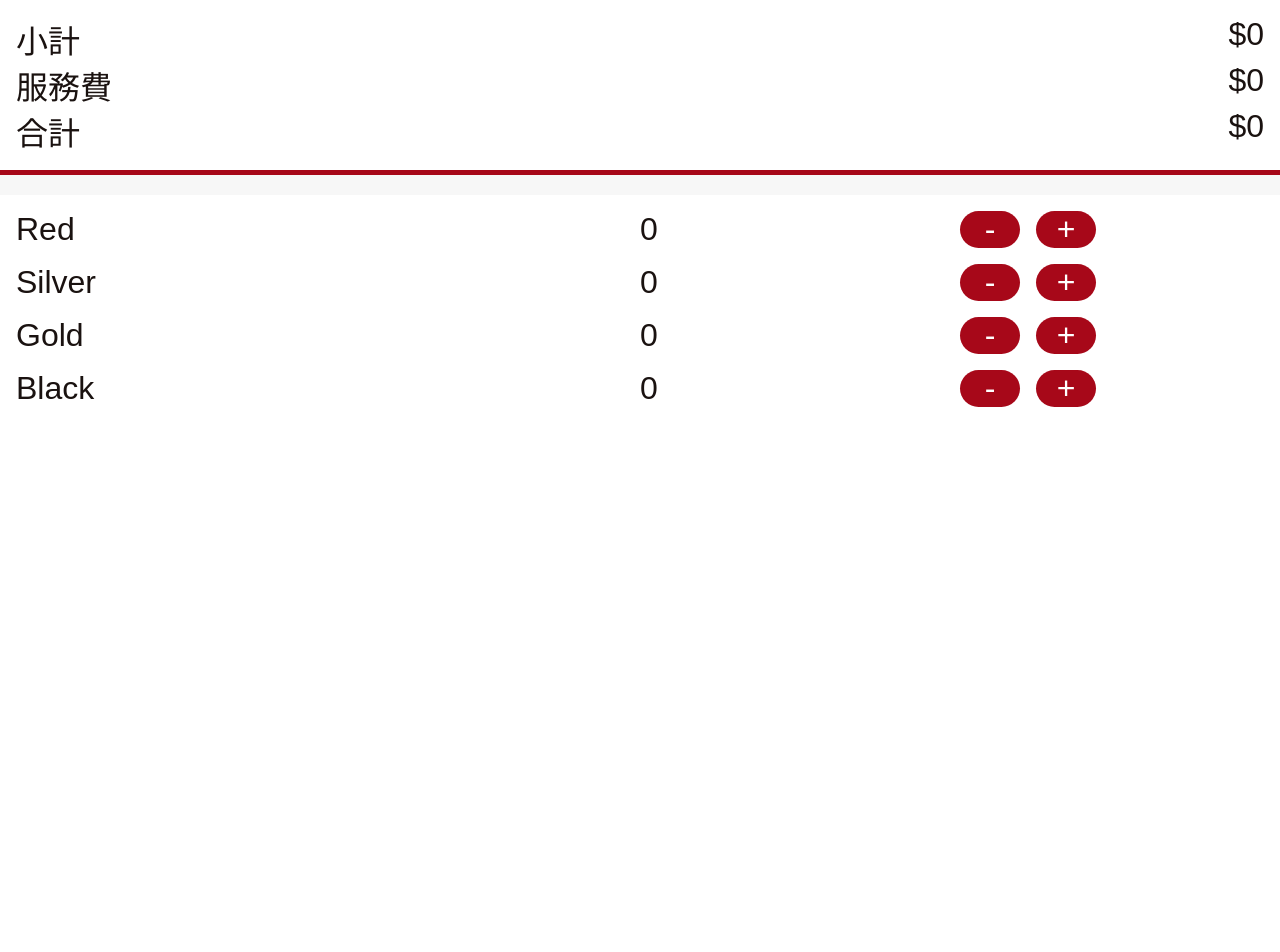
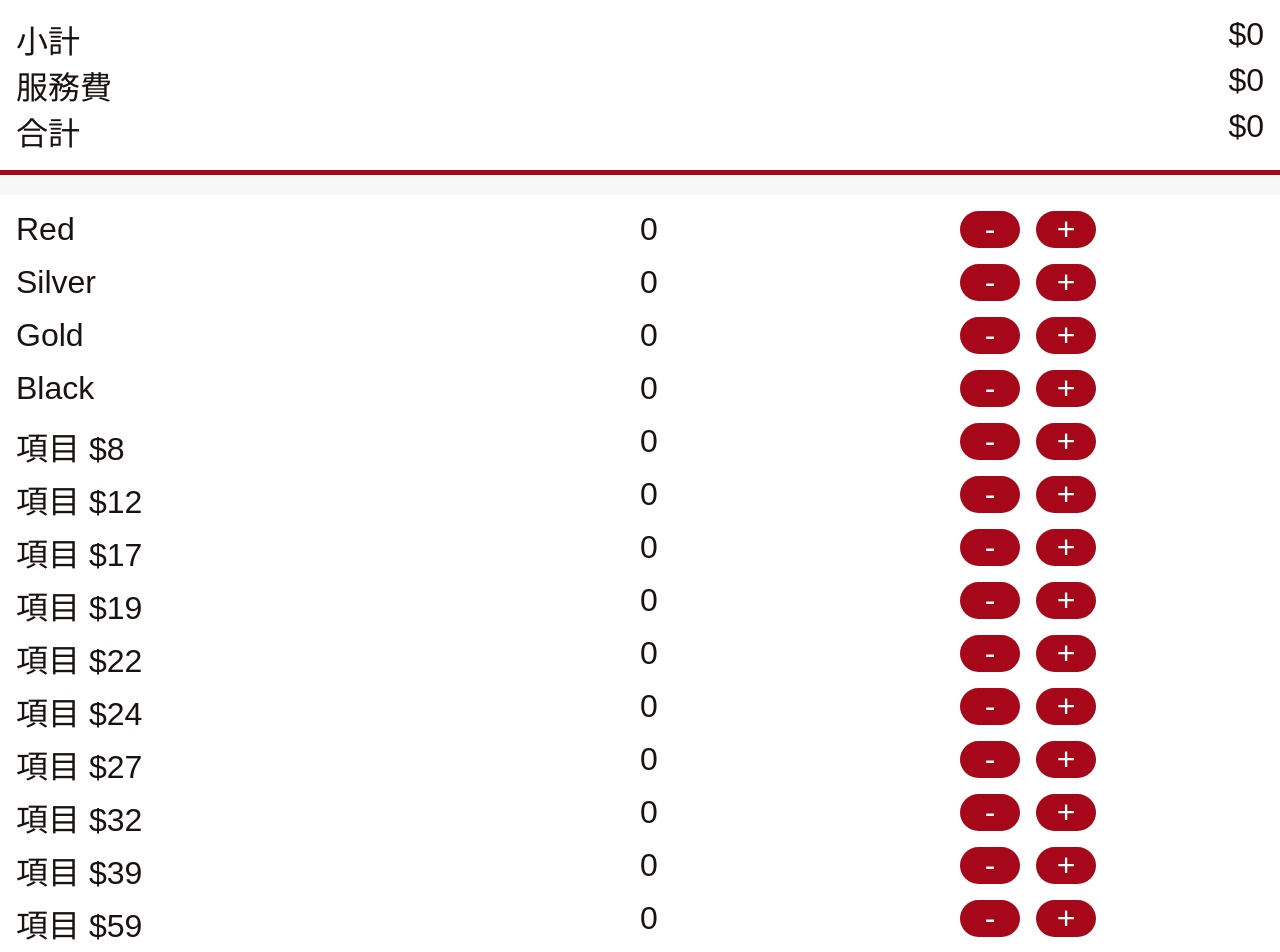
Before and after one commit to man7788/sushiro-calculator, a React (Vite) app in the folder calculator/: page / in a window 1280 px wide. Shown: the top 952 px of the page. Before the commit the page ends 800 px from the top, so only its background shows below. Built offline with nearby package versions, Linux system fonts and the light colour scheme.

Commit message:
Add Item to render

```diff
--- a/calculator/src/Components/Body.jsx
+++ b/calculator/src/Components/Body.jsx
@@ -3,6 +3,7 @@ import Red from './Dishes/Red';
 import Silver from './Dishes/Silver';
 import Gold from './Dishes/Gold';
 import Black from './Dishes/Black';
+import Item from './Dishes/Item';
 
 const Body = () => {
   return (
@@ -11,6 +12,16 @@ const Body = () => {
       <Silver />
       <Gold />
       <Black />
+      <Item price={8} />
+      <Item price={12} />
+      <Item price={17} />
+      <Item price={19} />
+      <Item price={22} />
+      <Item price={24} />
+      <Item price={27} />
+      <Item price={32} />
+      <Item price={39} />
+      <Item price={59} />
     </div>
   );
 };
```
